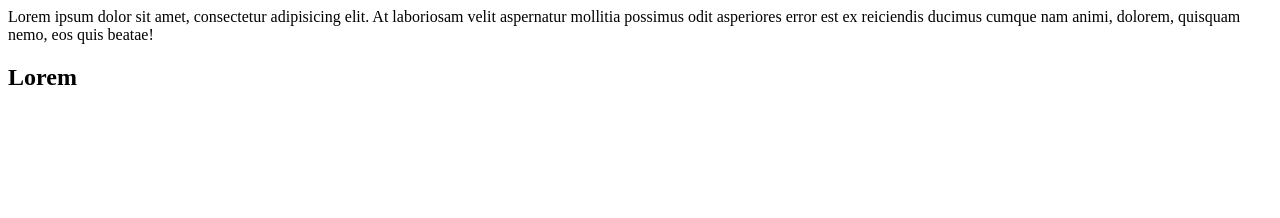
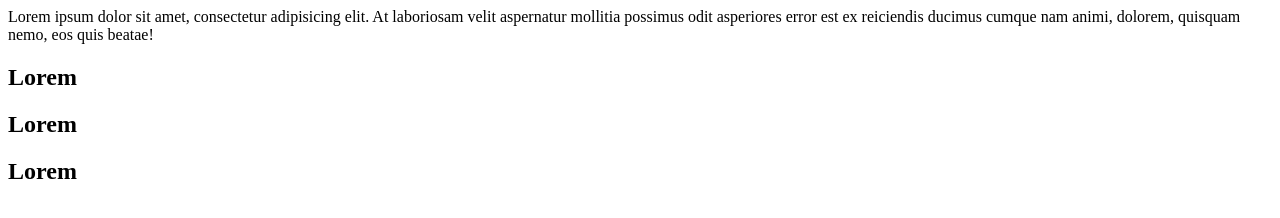
Before and after one commit to RichieRayAB/learnGit, a plain HTML site: page index.html in a window 1280 px wide. Drawn offline with Linux system fonts and the light colour scheme.

Commit message:
3rd commit

```diff
--- a/index.html
+++ b/index.html
@@ -6,5 +6,7 @@
 <body>
    <p>   Lorem ipsum dolor sit amet, consectetur adipisicing elit. At laboriosam velit aspernatur mollitia possimus odit asperiores error est ex reiciendis ducimus cumque nam animi, dolorem, quisquam nemo, eos quis beatae!</p>
     <h2>Lorem</h2>
+    <h2>Lorem</h2>
+    <h2>Lorem</h2>
 </body>
 </html>
```
